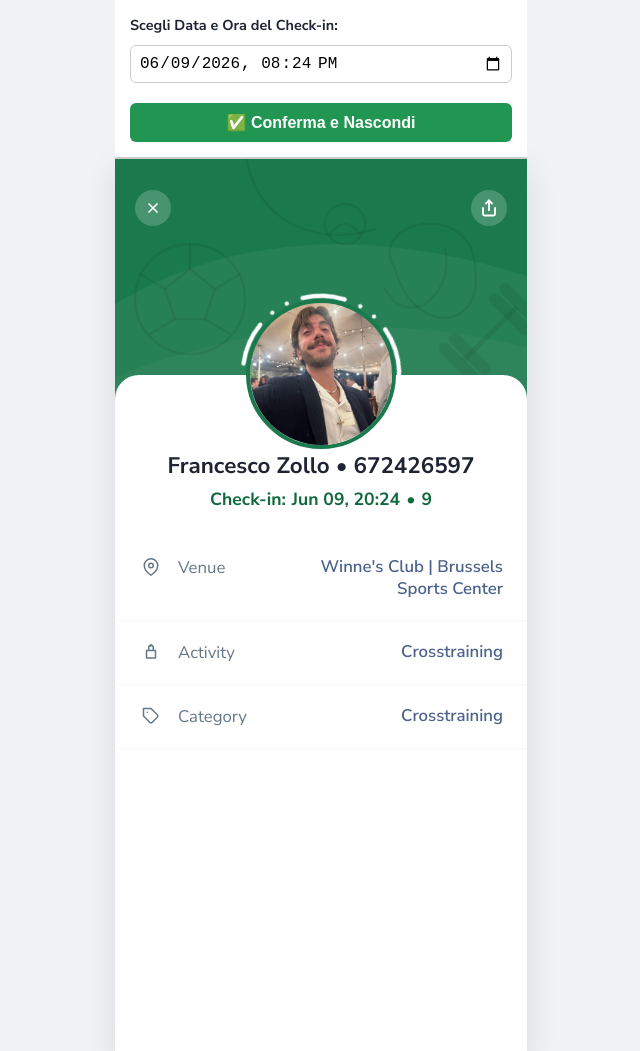
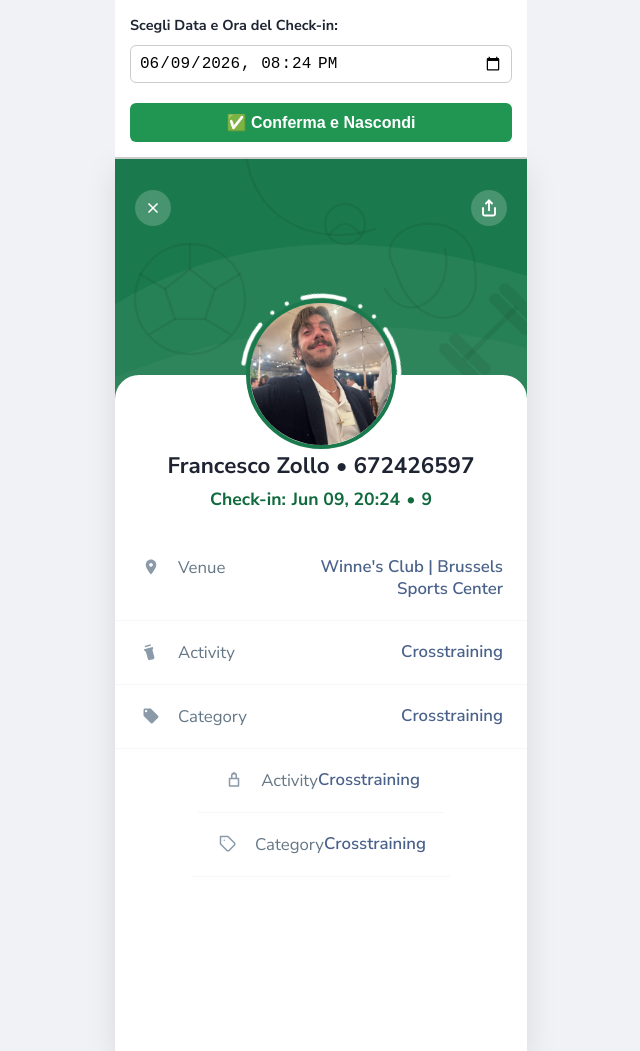
Before and after one commit to fra-zollo/winners, a plain HTML site: page index.html in a window 1280 px wide. Shown: the whole page, without its empty margins (319-959 px from the left). Drawn offline with Linux system fonts and the light colour scheme; a web font is replaced by a local one.

Commit message:
Modify detail icons and colors in index.html
Updated detail icons and colors in the details list.

```diff
--- a/index.html
+++ b/index.html
@@ -194,7 +194,7 @@
         }
         .detail-icon {
             width: 24px;
-            color: var(--text-gray);
+            color: #8a9aa9; /* Il colore blu-grigio esatto dello screen! */
             margin-right: 15px;
             margin-top: 2px;
             display: flex;
@@ -261,14 +261,37 @@
                 </div>
             </div>
 
-            <div class="details-list">
+<div class="details-list">
                 <div class="detail-item">
                     <div class="detail-icon">
-                        <svg width="18" height="18" viewBox="0 0 24 24" fill="none" stroke="currentColor" stroke-width="2" stroke-linecap="round" stroke-linejoin="round"><path d="M21 10c0 7-9 13-9 13s-9-6-9-13a9 9 0 0 1 18 0z"></path><circle cx="12" cy="10" r="3"></circle></svg>
+                        <svg width="18" height="18" viewBox="0 0 24 24" fill="currentColor">
+                            <path d="M12 2C8.13 2 5 5.13 5 9c0 5.25 7 13 7 13s7-7.75 7-13c0-3.87-3.13-7-7-7zm0 9.5c-1.38 0-2.5-1.12-2.5-2.5s1.12-2.5 2.5-2.5 2.5 1.12 2.5 2.5-1.12 2.5-2.5 2.5z"/>
+                        </svg>
                     </div>
                     <div class="detail-label">Venue</div>
                     <div class="detail-value" style="color: #4a628a;">Winne's Club | Brussels Sports Center</div>
                 </div>
+
+                <div class="detail-item">
+                    <div class="detail-icon">
+                        <svg width="18" height="18" viewBox="0 0 24 24" fill="currentColor" style="transform: rotate(-15deg);">
+                            <path d="M16 6v2l-1.5 2v10c0 1.1-.9 2-2 2h-5c-1.1 0-2-.9-2-2V10L4 8V6h12zm-2-4v2H6V2h8z"/>
+                        </svg>
+                    </div>
+                    <div class="detail-label">Activity</div>
+                    <div class="detail-value" style="color: #4a628a;">Crosstraining</div>
+                </div>
+
+                <div class="detail-item">
+                    <div class="detail-icon">
+                        <svg width="18" height="18" viewBox="0 0 24 24" fill="currentColor">
+                            <path d="M21.41 11.58l-9-9C12.05 2.22 11.55 2 11 2H4c-1.1 0-2 .9-2 2v7c0 .55.22 1.05.59 1.41l9 9c.36.36.86.58 1.41.58s1.05-.22 1.41-.59l7-7c.38-.38.59-.88.59-1.41s-.23-1.04-.59-1.41zM5.5 7C4.67 7 4 6.33 4 5.5S4.67 4 5.5 4 7 4.67 7 5.5 6.33 7 5.5 7z"/>
+                        </svg>
+                    </div>
+                    <div class="detail-label">Category</div>
+                    <div class="detail-value" style="color: #4a628a;">Crosstraining</div>
+                </div>
+            </div>
 
                 <div class="detail-item">
                     <div class="detail-icon">
```
